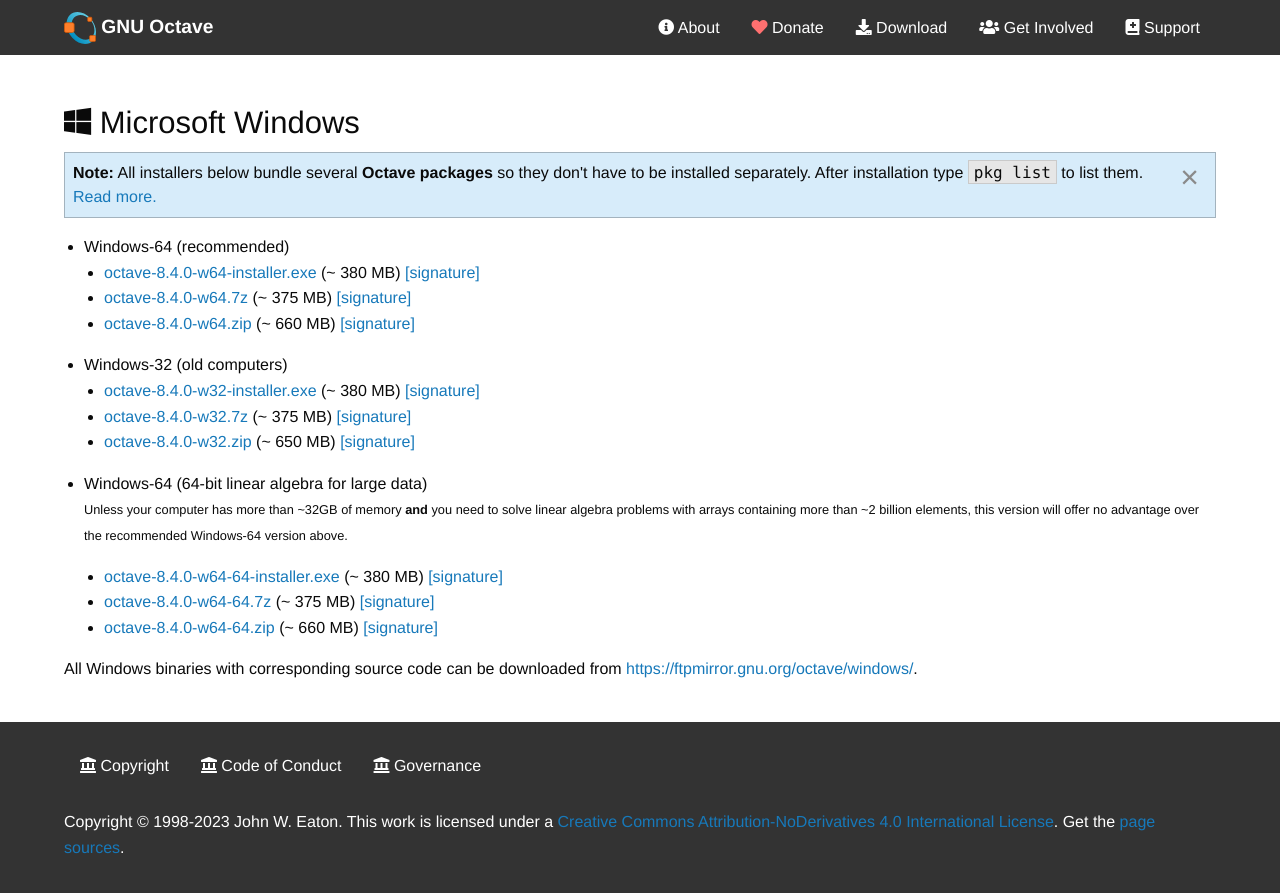
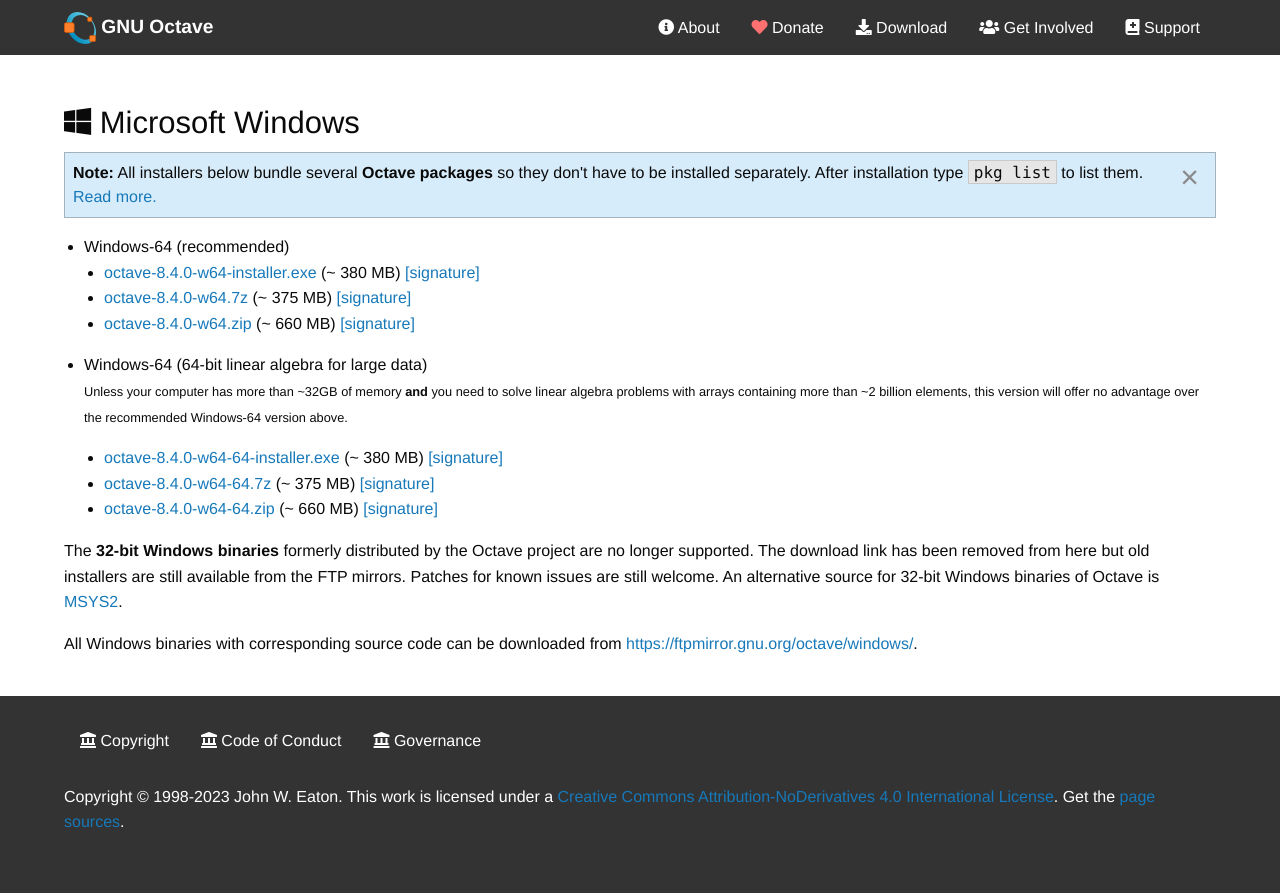
Before and after one commit to gnu-octave/gnu-octave.github.io, a Jekyll site: the page built from pages/download.md, in a window 1280 px wide and 900 px high, scrolled down 1082 px. Shown: the top 893 px of the window. Built offline with Jekyll 4.4.1, drawn with Linux system fonts in a browser that asks for light colours; nearby versions of some CDN libraries.

Commit message:
pages/download.md: remove 32-bit windows binaries
Decision from:
https://octave.discourse.group/t/proposal-to-remove-links-to-32-bit-windows-binaries-from-download-page/4763

```diff
--- a/pages/download.md
+++ b/pages/download.md
@@ -107,19 +107,6 @@
 
 <p></p>
 
-- Windows-32 (old computers)
-  - [octave-8.4.0-w32-installer.exe](https://ftpmirror.gnu.org/octave/windows/octave-8.4.0-w32-installer.exe)
-    (~ 380 MB)
-    [[signature]](https://ftpmirror.gnu.org/octave/windows/octave-8.4.0-w32-installer.exe.sig)
-  - [octave-8.4.0-w32.7z](https://ftpmirror.gnu.org/octave/windows/octave-8.4.0-w32.7z)
-    (~ 375 MB)
-    [[signature]](https://ftpmirror.gnu.org/octave/windows/octave-8.4.0-w32.7z.sig)
-  - [octave-8.4.0-w32.zip](https://ftpmirror.gnu.org/octave/windows/octave-8.4.0-w32.zip)
-    (~ 650 MB)
-    [[signature]](https://ftpmirror.gnu.org/octave/windows/octave-8.4.0-w32.zip.sig)
-
-<p></p>
-
 - Windows-64 (64-bit linear algebra for large data)
   <br><small>
   Unless your computer has more than ~32GB of memory
@@ -139,5 +126,13 @@
     (~ 660 MB)
     [[signature]](https://ftpmirror.gnu.org/octave/windows/octave-8.4.0-w64-64.zip.sig)
 
+<p></p>
+
+The **32-bit Windows binaries** formerly distributed by the Octave project are no longer supported.
+The download link has been removed from here but old installers are still available from the FTP mirrors.
+Patches for known issues are still welcome.
+An alternative source for 32-bit Windows binaries of Octave is
+[MSYS2](https://wiki.octave.org/Octave_for_Microsoft_Windows#GNU_Octave_in_MSYS2).
+
 All Windows binaries with corresponding source code can be downloaded from
 [https://ftpmirror.gnu.org/octave/windows/](https://ftpmirror.gnu.org/octave/windows/).
```
